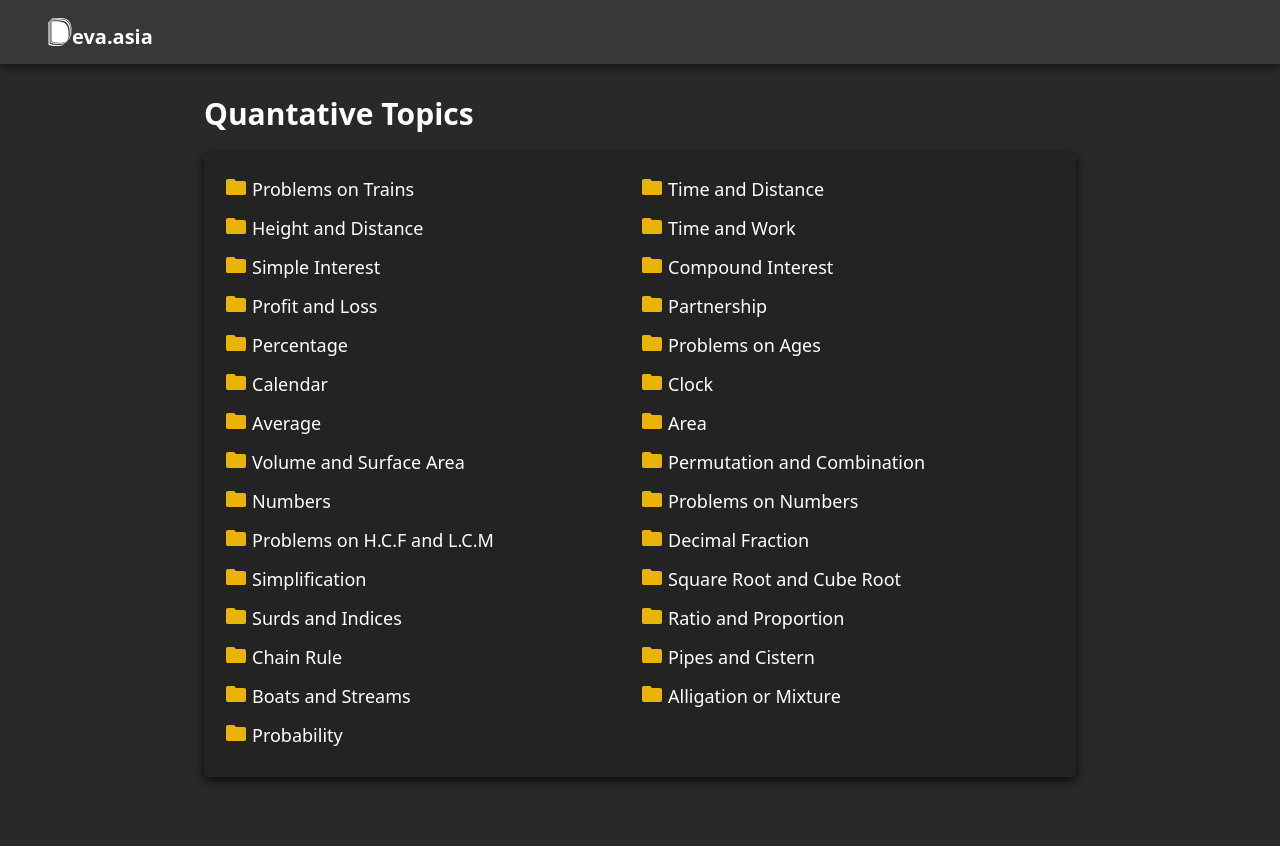
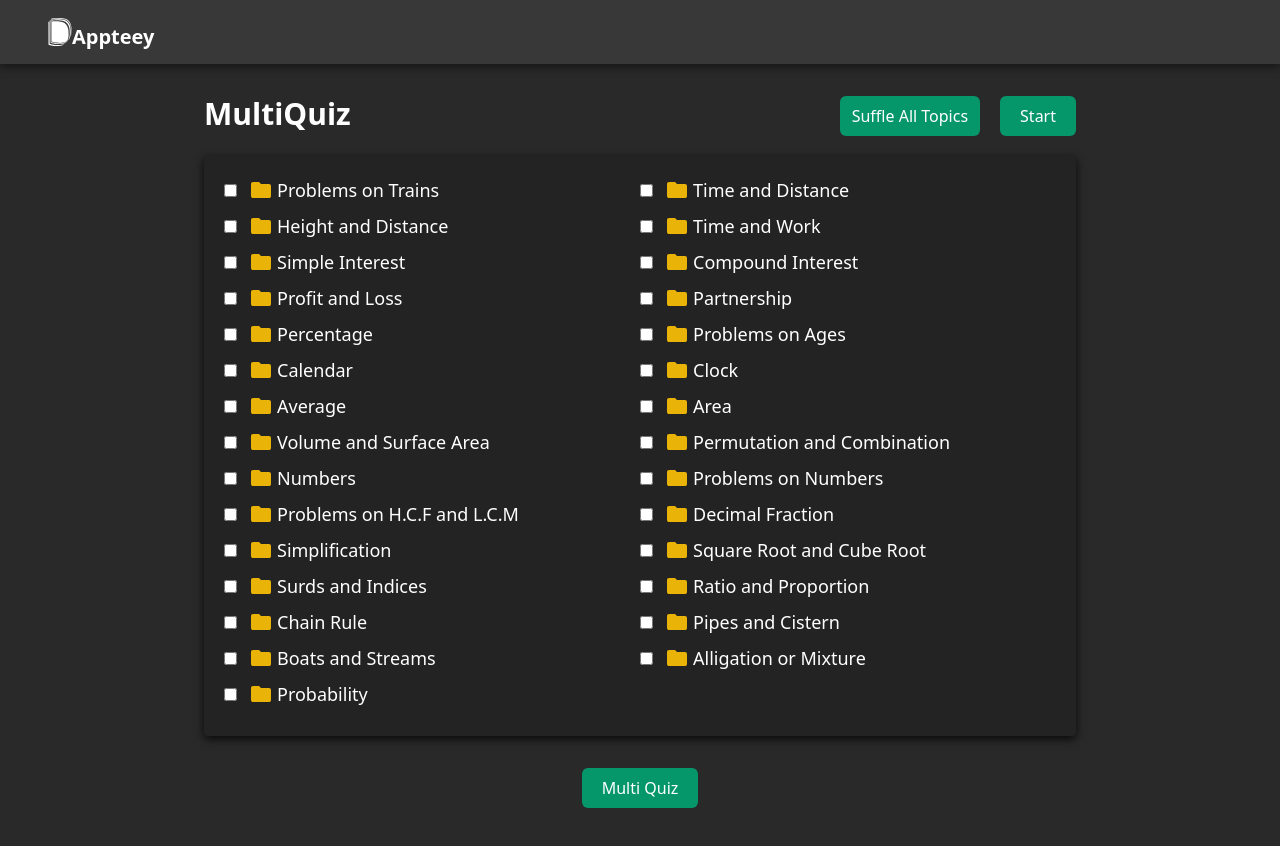
Before and after one commit to DevarajRangannan/Aptitude_Frontend, a React (Create React App) app: page /multi-quiz in a window 1280 px wide. Shown: the top 846 px of the page. Built offline with nearby package versions, Linux system fonts and the light colour scheme.

Commit message:
MultyQuiz home page successfully implemented

```diff
--- a/src/App.js
+++ b/src/App.js
@@ -4,6 +4,7 @@ import Home from './Pages/Home'
 import Notes from './Pages/Notes'
 import Questions from './Pages/Questions'
 import { ReactComponent as Logo } from './asserts/d-logo-white.svg'
+import MultiQuiz from './Pages/MultiQuiz'
 
 const check = (e)=>{
 
@@ -19,7 +20,7 @@ export default function App() {
       <nav className='w-full h-16 bg-[#383838] flex items-center drop-shadow-[0_3px_5px_rgba(0,0,0,.5)]' >
         <Link to='/' className='ml-5 md:ml-10 flex items-center' onClick={(e)=>check(e)}>
           <div className=' w-10'><Logo/></div>
-          <sub className='text-white font-bold text-xl -translate-x-2 select-none'>eva.asia</sub>
+          <sub className='text-white font-bold text-xl -translate-x-2 select-none'>Appteey</sub>
         </Link>
       </nav>
 
@@ -28,8 +29,9 @@ export default function App() {
           <Route exact path='/' Component={Home}/>
           <Route path='/notes/:title' Component={Notes}/>
           <Route path='/topic/:title' Component={Questions}/>
+          <Route path='/multi-quiz' Component={MultiQuiz}/>
+          <Route path='/multi-quiz-ground' Component={MultiQuiz}/>
           <Route path='/*' Component={Home}/>
-
         </Routes>
       </div>
     </div>
--- a/src/Pages/Home.jsx
+++ b/src/Pages/Home.jsx
@@ -8,19 +8,29 @@ export default function Home() {
   return (
     <>
         <div className='text-white p-3  '>
-            <div className='text-xl md:text-3xl font-semibold'>Quantative Topics</div>
+            <div className='flex justify-between	'>
+                <span className='text-xl md:text-3xl font-semibold '>Quantative Topics</span>
+                <span className=''>
+                    <Link to={`/multi-quiz`} className='bg-emerald-600 rounded-md px-3 py-2  inline-block hover:bg-emerald-800' >Multi Quiz</Link>
+                </span>
+            </div>
             <ul className='my-5 p-5 bg-[#242323] drop-shadow-[0_3px_5px_rgba(0,0,0,.8)] rounded md:text-lg grid md:grid-cols-2  '>
 
 
                 {TOPICS.map((topic, i)=>{
-                    return <Link to={`/topic/`+topic.replace(/ /g,"-").toLowerCase()} className='hover:underline mb-2' key={i} state={{title:topic}}>
-                                <sub className='inline-block fill-yellow-500 '>
+                    return <span className='inline flex'>
+                        <Link to={`/topic/`+topic.replace(/ /g,"-").toLowerCase()} className='hover:underline mb-2 flex items-center group' key={i} state={{title:topic}}>
+                                <span className='fill-yellow-500 group-hover:fill-yellow-700'>
                                     <FOLDER_ICON/>
-                                </sub>
+                                </span>
                                 <span className='ml-1'>{topic}</span>
                             </Link>
+                    </span>
                 })}
             </ul>
+            <div className='w-full  flex justify-center'>
+                <Link to={`/multi-quiz`} className='bg-emerald-600 rounded-md px-5 py-2 my-3 inline-block hover:bg-emerald-800' >Multi Quiz</Link>
+            </div>
         </div>
     </>
   )
--- /dev/null
+++ b/src/Pages/MultiQuiz.js
@@ -0,0 +1,52 @@
+import React from 'react'
+import { Link } from 'react-router-dom'
+import { ReactComponent as FOLDER_ICON } from '../asserts/folder.svg'
+
+const TOPICS = ["Problems on Trains", "Time and Distance", "Height and Distance", "Time and Work", "Simple Interest", "Compound Interest", "Profit and Loss", "Partnership", "Percentage", "Problems on Ages", "Calendar", "Clock", "Average", "Area", "Volume and Surface Area", "Permutation and Combination", "Numbers", "Problems on Numbers", "Problems on H.C.F and L.C.M", "Decimal Fraction", "Simplification", "Square Root and Cube Root", "Surds and Indices", "Ratio and Proportion", "Chain Rule", "Pipes and Cistern", "Boats and Streams", "Alligation or Mixture", "Probability"]
+
+export default function MultiQuiz() {
+  return (
+    <>
+        <div className='text-white p-3  '>
+            <div className='lg:flex justify-between	'>
+                <span className='text-xl md:text-3xl font-semibold '>MultiQuiz</span>
+                <div className='mt-5 lg:mt-0'>
+                    <span className=''>
+                        <Link to={`/multi-quiz`} className='bg-emerald-600 rounded-md px-3 py-2  inline-block hover:bg-emerald-800' >Suffle All Topics</Link>
+                    </span>
+                    <span className=''>
+                        <Link to={`/multi-quiz`} className='ml-5 bg-emerald-600 rounded-md px-5 py-2  inline-block hover:bg-emerald-800' >Start</Link>
+                    </span>
+                </div>
+            </div>
+
+
+
+            <div className={`my-5 p-5 bg-[#242323] drop-shadow-[0_3px_5px_rgba(0,0,0,.8)] rounded md:text-lg grid md:grid-cols-2 select-none `}>
+                {TOPICS.map((topic, i)=>{
+                    return <span className='flex '>
+                        <span className=''>
+                            <input type="checkbox" id={`check-box-`+i} name="vehicle1" value="Bike" className='hover:cursor-pointer'/>
+                        </span>
+                        <label for={`check-box-`+i} className='ml-3 hover:cursor-pointer group'>
+                            <span className=' mb-2 flex items-center' key={i} state={{title:topic}}>
+                                <span className='fill-yellow-500  group-hover:fill-yellow-700'>
+                                    <FOLDER_ICON/>
+                                </span>
+                                <span className='ml-1'>{topic}</span>
+                            </span>
+                        </label>
+
+
+
+                    </span>
+                })}
+            </div>
+
+            <div className='w-full  flex justify-center'>
+                <Link to={`/multi-quiz`} className='bg-emerald-600 rounded-md px-5 py-2 my-3 inline-block hover:bg-emerald-800' >Multi Quiz</Link>
+            </div>
+        </div>
+    </>
+  )
+}
--- a/src/Pages/Notes.jsx
+++ b/src/Pages/Notes.jsx
@@ -2,6 +2,8 @@ import React, { useEffect, useState } from 'react'
 import { useParams,  useNavigate } from 'react-router'
 import { Link } from 'react-router-dom';
 import axios from 'axios';
+import { ReactComponent as ANSWER_ICON } from '../asserts/answer.svg'
+
 
 
 const TOPICS = ["problems-on-trains", "time-and-distance", "height-and-distance", "time-and-work", "simple-interest", "compound-interest"]
@@ -12,18 +14,26 @@ export default function Notes() {
   navigate = useNavigate ();
   let [Notes, setNotes] = useState(null)
 
-
+  console.log(Notes);
   title = useParams().title
 
   useEffect(()=>{
     if(!TOPICS.includes(title)){
       return navigate('/')
     }
-    getQuestion()
+
+    if(!JSON.parse(localStorage.getItem(title))?.N){
+      getQuestion()
+
+    }
+
+    else{
+      let data = JSON.parse(localStorage.getItem(title))
+      setNotes((data.N));
+    }
   },[])
 
-  if(Notes)
-    console.log(Notes);
+
 
   const getQuestion = async()=>{
     try{
@@ -46,6 +56,23 @@ export default function Notes() {
     localStorage.setItem(title,JSON.stringify({"Q":JSON.parse(localStorage.getItem(title))?.Q, "N": null}))
   }
 
+  const viewExample = (id)=>{
+    let elem = document.getElementById("example-"+id)
+    let ansBtn = document.getElementById("view-answer-btn-"+id)
+
+    elem.classList.remove("hidden")
+    ansBtn.classList.remove("hidden")
+  }
+
+  const viewAnswer = (id)=>{
+    let ansBtn = document.getElementById("view-answer-btn-"+id)
+    let elem = document.getElementById("answer-"+id)
+
+    ansBtn.classList.remove("rounded","border")
+    ansBtn.classList.add("rounded-tl","rounded-tr","border-l", "border-r", "border-t")
+    elem.classList.remove("hidden")
+  }
+
   return (
     <>
       <div className='text-white p-3  '>
@@ -54,9 +81,34 @@ export default function Notes() {
       </div>
 
       {
-        Notes? ""
-        :
-          ""
+        Notes !== null ? <div >
+        {Notes.map((note,i)=>{
+          return <div key={i}  className='text-white my-5 p-5 bg-[#242323] drop-shadow-[0_3px_5px_rgba(0,0,0,.8)] rounded overflow-hidden '>
+              <div className='flex  font-normal	text-base  md:text-lg'>
+                {i+1}.
+                <div  dangerouslySetInnerHTML={{__html:note.type}} className={`ml-3 `}></div>
+              </div>
+
+              <div className=' '>
+                <span  dangerouslySetInnerHTML={{__html:note.shortcut}} className={`ml-3 mt-3 p-3 text-green-500 inline-block rounded`}></span>
+              </div>
+
+
+              <div className='ml-3 mt-3 p-1 w-fit fill-white border rounded hover:fill-emerald-700 hover:border-emerald-500 hover:cursor-pointer' onClick={()=>{viewExample(i)}}><ANSWER_ICON/></div>
+
+              <div id={`example-`+i} className='m-3 hidden' dangerouslySetInnerHTML={{__html:note.example}}></div>
+
+              <span id={`view-answer-btn-`+i} className='ml-3 py-1 px-3 text-xs border rounded hidden hover:cursor-pointer' onClick={()=>{viewAnswer(i)}}>Solution</span>
+              <div id={`answer-`+i} className='overflow-x-auto ml-3 p-3 border rounded-br rounded-bl rounded-tr hidden' dangerouslySetInnerHTML={{__html:note.answer}}></div>
+          </div>
+        })}
+      </div>
+
+    :
+
+      <div className='my-5 p-5 bg-[#242323] drop-shadow-[0_3px_5px_rgba(0,0,0,.8)] rounded md:text-lg'>
+        Loading...
+      </div>
       }
     </>
   )
--- a/src/index.css
+++ b/src/index.css
@@ -9,6 +9,7 @@ body{
 /* width */
 ::-webkit-scrollbar {
     width: 10px;
+    height: 5px;
   }
 
   /* Track */
```
